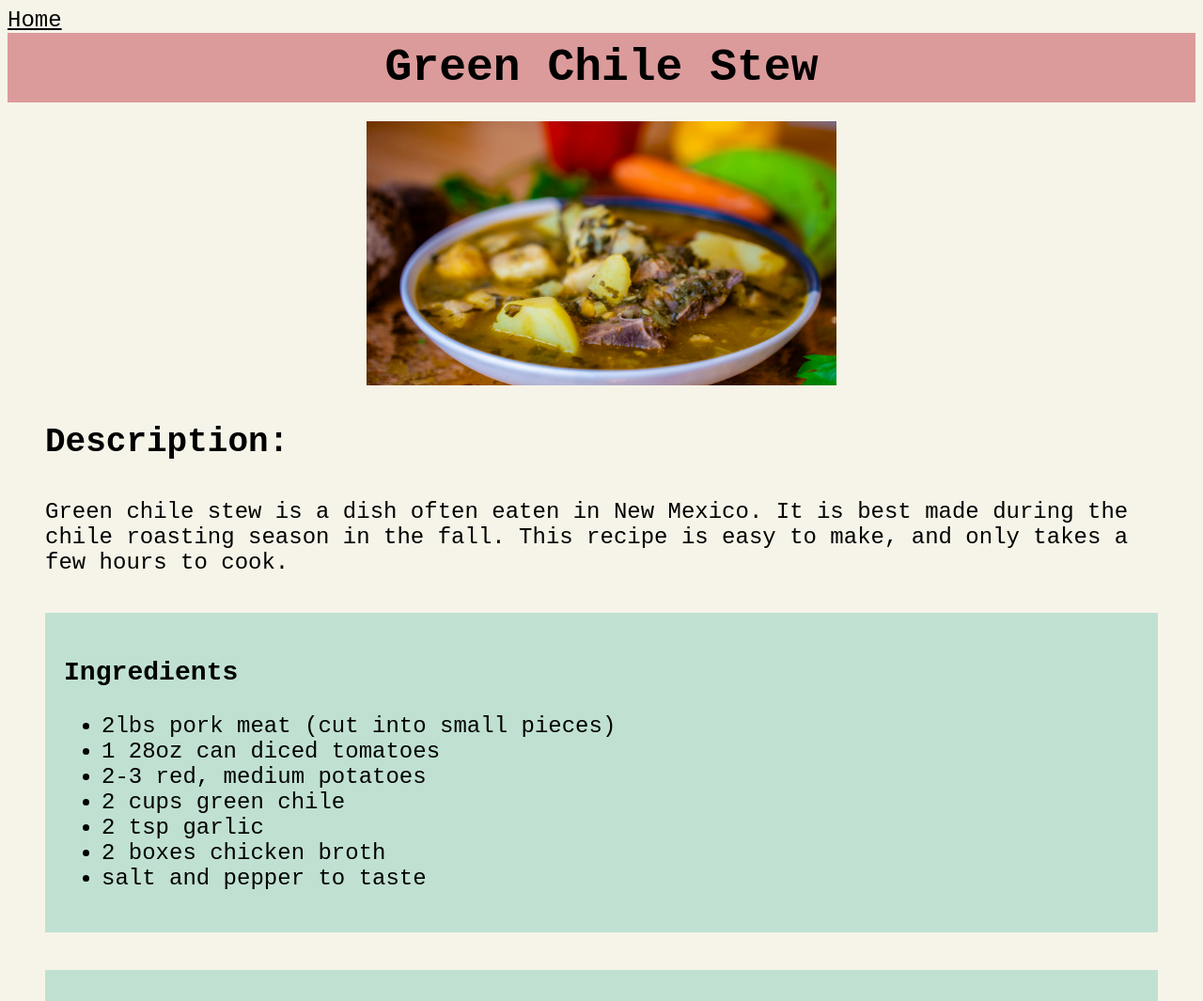
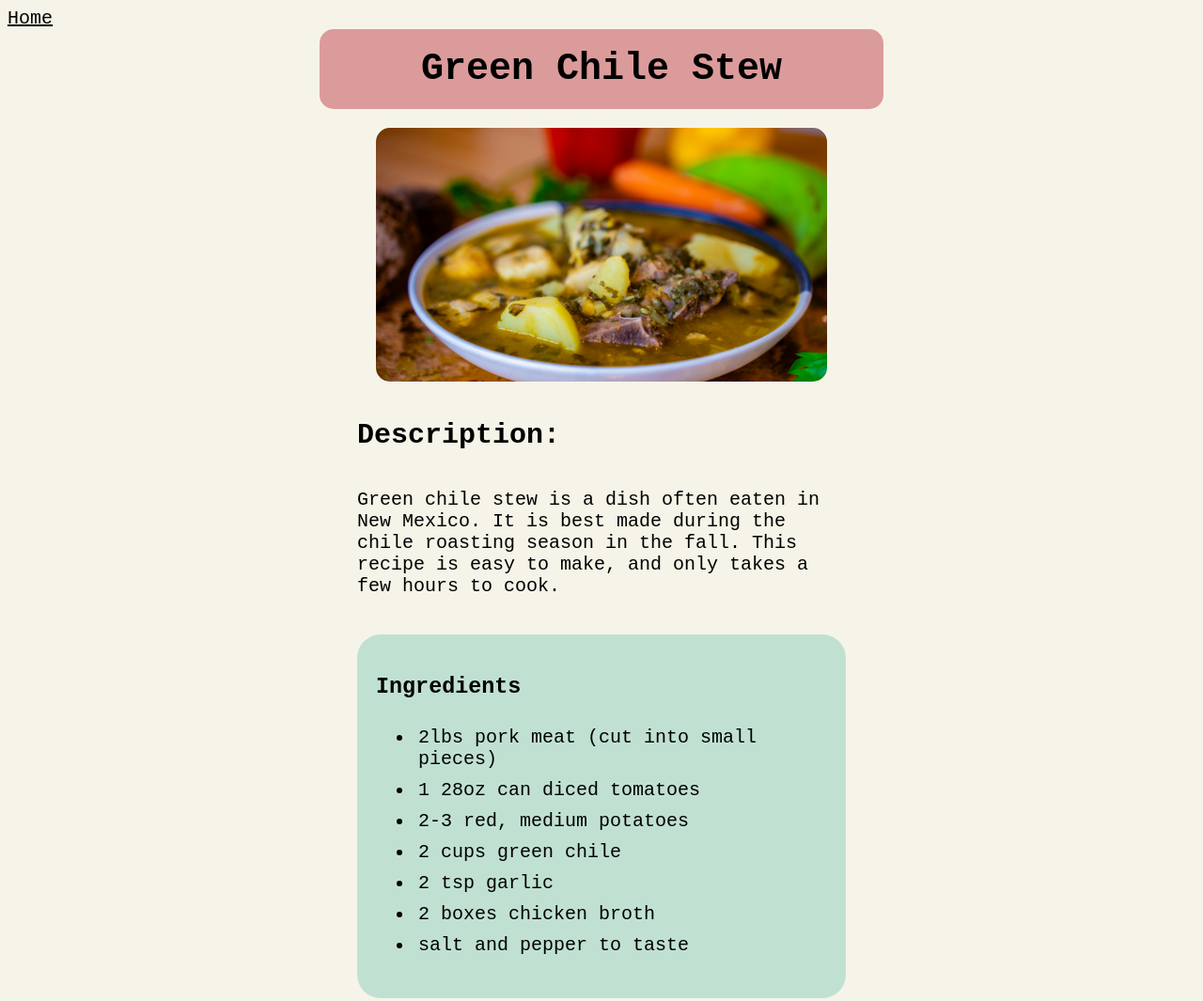
Before and after one commit to janettashay/odin-recipes, a plain HTML site: page recipes/green-chile-stew.html in a window 1280 px wide. Shown: the top 1065 px of the page at 94% size. Drawn offline with Linux system fonts and the light colour scheme.

Commit message:
Update css to fix width issue

```diff
--- a/recipes/green-chile-stew.html
+++ b/recipes/green-chile-stew.html
@@ -10,6 +10,7 @@
     <a href="../index.html">Home</a>
 </header>
 <body>
+    <div class="card">
         <h1 class="recipe-name">Green Chile Stew</h1>
         <img src="../images/greenchilestew.jpg" alt="Bowl of green chile stew">
 
@@ -38,5 +39,6 @@
                 <li>Serve</li>
             </ol>
         </div>
+    </div>
 </body>
 </html>
--- a/styles.css
+++ b/styles.css
@@ -1,26 +1,36 @@
 body {
     background-color: #F6F4E8;
     font-family: 'Courier New', Courier, monospace;
-    font-size: 24px;
-
+    font-size: 20px;
+}
+.card {
+    width: 600px;
+    max-width: 80%;
+    margin: 0 auto;
 }
 
 .homepage,
 .recipe-name {
     background-color: #DC9B9B;
-    padding: 10px;
+    padding: 20px;
     margin: 0 auto;
     text-align: center;
+    border-color: #DC9B9B;
+    border-radius: 15px;
 }
 
 .menu {
-    margin-left: 40px;
+    margin-left: 0 auto;
+    background-color: #C0E1D2;
+    padding: 30px;
+    border-color: #C0E1D2;
+    border-radius: 15px;
 }
 
 .choices {
-    padding: 10px;
     background-color: #C0E1D2;
-    margin: 20px auto;
+    margin-left: 40px;
+    padding: 5px;
 }
 
 a {
@@ -36,15 +46,22 @@ a {
     background-color: #C0E1D2;
     padding: 20px;
     margin: 40px;
+    border-color: #C0E1D2;
+    border-radius: 25px;
+    word-wrap: break-word;
 
 }
 
-.steps li {
-    margin-left: 40px;
+.steps li,
+.ingredients li {
+    margin-left: 0px;
+    padding: 5px;
 }
 
 img {
     margin: 20px auto;
     display: block;
-    width: 500px;
+    width: 600px;
+    max-width: 80%;
+    border-radius: 15px;;
 }
```
Also changed, not shown: index.html (+2 -0 lines), recipes/double-fudge-brownies.html (+2 -0 lines), recipes/easy-lasagna.html (+2 -0 lines). Lines whose indentation alone changed are shown as unchanged.
